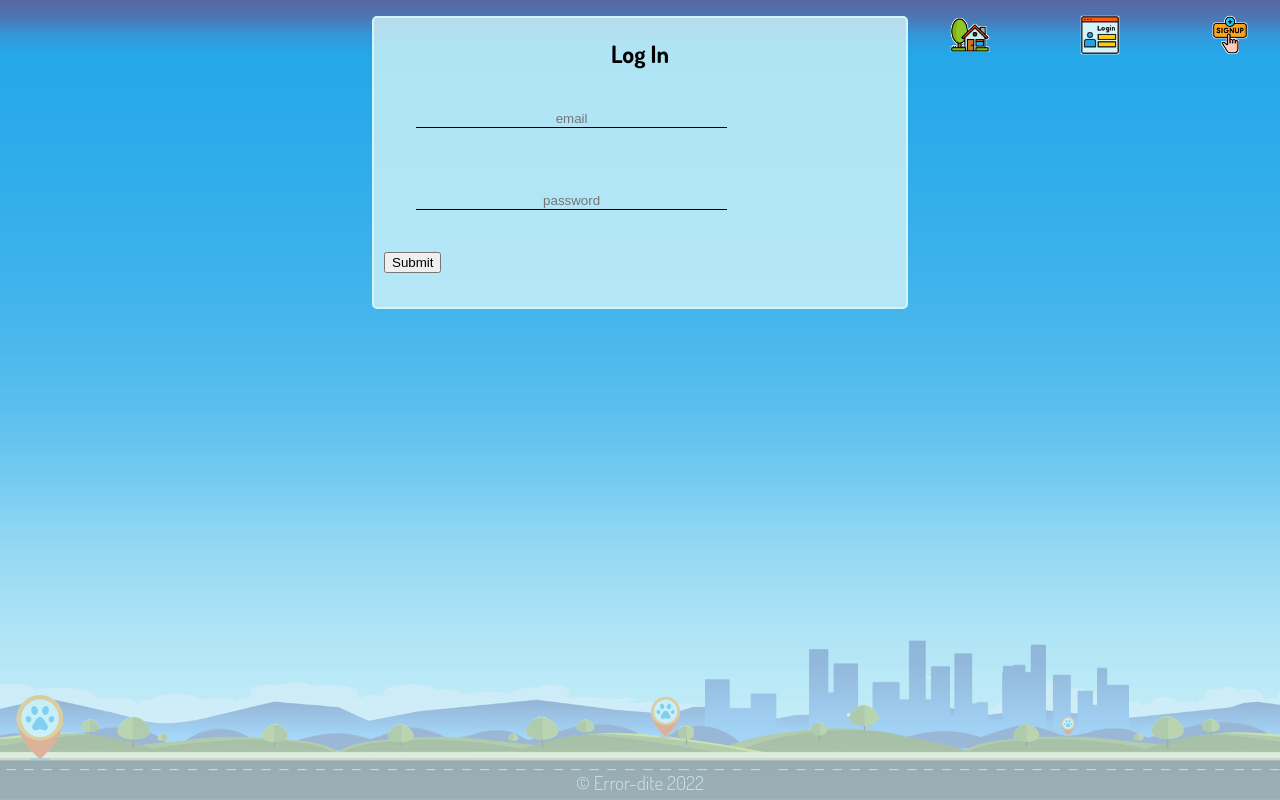
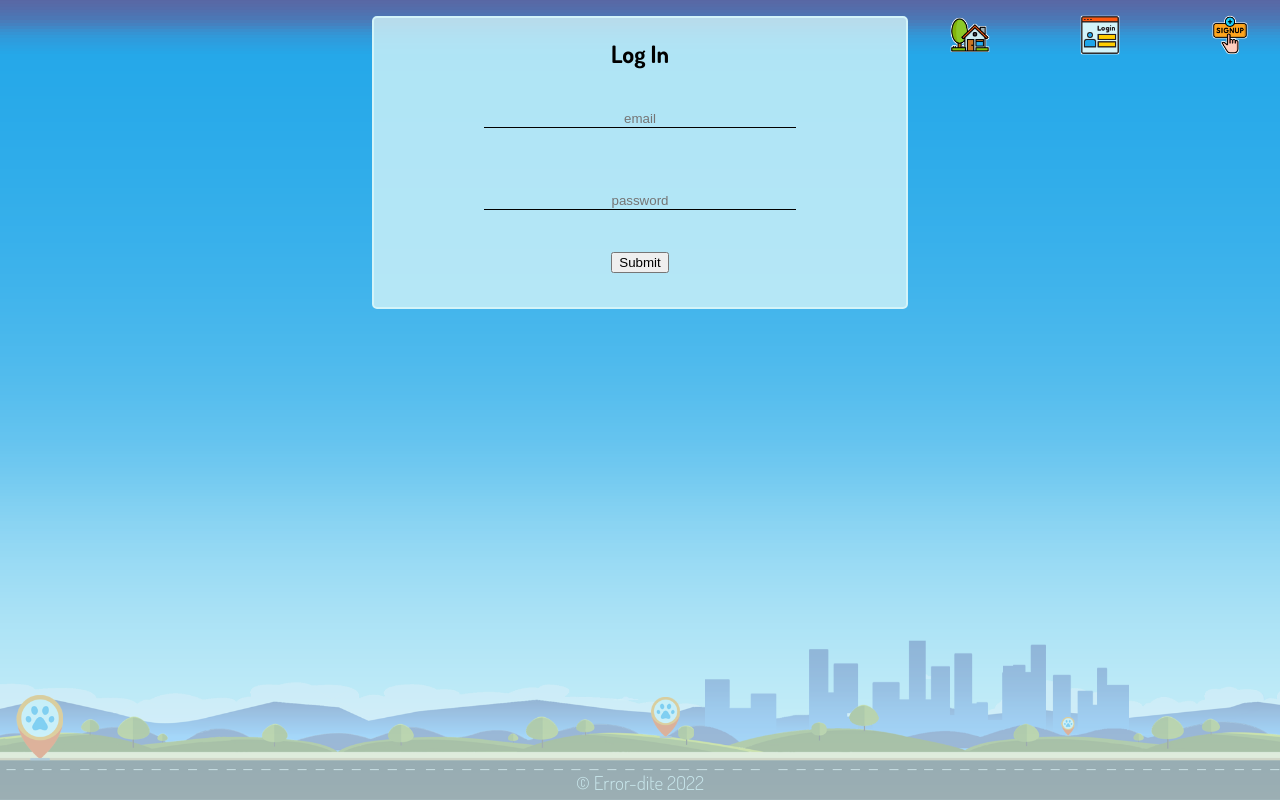
Before and after one commit to KennWg/pet-finder, a React (Create React App) app in the folder client/: page /login in a window 1280 px wide. Built offline with nearby package versions, Linux system fonts and the light colour scheme.

Commit message:
make text align to center and mask the password placeholder

```diff
--- a/client/src/App.css
+++ b/client/src/App.css
@@ -349,6 +349,7 @@ button[type="submit"] {
 
 
 .outer-div {
+  text-align: center;
   position: relative;
   width: 40vw;
   /* height: 80vh; */
--- a/client/src/components/Main/Login.js
+++ b/client/src/components/Main/Login.js
@@ -95,7 +95,7 @@ function Login() {
                 </div>
 
                 <div className="form-group">
-                    <input className="form-control" placeholder="password" type="text" name="password" value={formData.password} onChange={handleChange} onBlur={validate} />
+                    <input className="form-control" placeholder="password" type="password" name="password" value={formData.password} onChange={handleChange} onBlur={validate} />
                 </div>
 
                 {errorMessage && (
--- a/client/src/components/Main/SignUp.js
+++ b/client/src/components/Main/SignUp.js
@@ -111,7 +111,7 @@ function SignUp() {
                     <input className="form-control" placeholder="Address" type="text" name="address" value={formData.address} onChange={handleChange} onBlur={validate} />
                 </div>
                 <div className="form-group">
-                    <input className="form-control" placeholder="Password" type="text" name="password" value={formData.password} onChange={handleChange} onBlur={validate} />
+                    <input className="form-control" placeholder="Password" type="password" name="password" value={formData.password} onChange={handleChange} onBlur={validate} />
                 </div>
 
                 <div className="">
```
